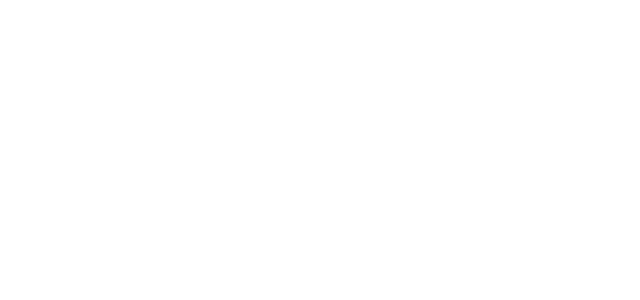
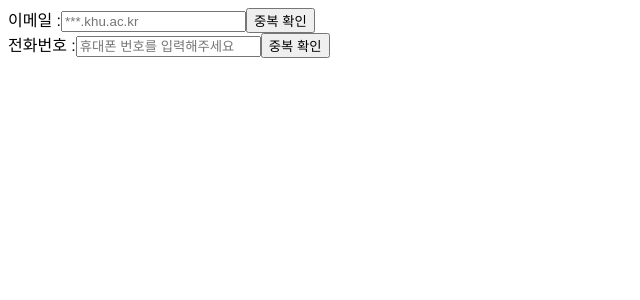
Before and after one commit to KHU-RETURN/return-community-frontend, a React (Create React App) app: page /signup in a window 1280 px wide. Before the commit this address had no page. Shown: the top 300 px of the page, without its empty margins (0-640 px from the left). Built offline with nearby package versions, Linux system fonts and the light colour scheme.

Commit message:
Feat : 이메일 중복, 전화번호 중복 api 연동

```diff
--- a/package.json
+++ b/package.json
@@ -8,6 +8,7 @@
     "@testing-library/user-event": "^13.2.1",
     "axios": "^1.4.0",
     "react": "^18.2.0",
+    "react-cookie": "^4.1.1",
     "react-dom": "^18.2.0",
     "react-redux": "^8.1.1",
     "react-router-dom": "^6.14.1",
--- a/src/App.js
+++ b/src/App.js
@@ -2,6 +2,7 @@
 import GlobalStyle from "./styles/globalStyle";
 import Landing from "./pages/Landing";
 import SignIn from "./pages/SignIn";
+import SignUp from "./pages/SignUp";
 import GoogleRedirect from "./components/GoogleRedirect";
 
 const App = () => {
@@ -21,6 +22,10 @@
           path="/code"
           element={<GoogleRedirect />}
         />
+        <Route
+          path="/signup"
+          element={<SignUp />}
+        />
       </Routes>
     </>
   );
--- a/src/components/GoogleRedirect.js
+++ b/src/components/GoogleRedirect.js
@@ -1,30 +1,42 @@
 import React from "react";
 import Spinner from "../assets/Spinner.gif";
+import { useEffect } from "react";
+import { useCookies } from "react-cookie";
+import { useNavigate } from "react-router-dom";
 import axios from "axios";
 
 function GoogleRedirect() {
-  let code = new URL(window.location.href).searchParams.get("code");
+  const code = new URL(window.location.href).searchParams.get("code");
+  const [cookies, setCookie] = useCookies();
+  const navigate = useNavigate();
 
-  React.useEffect(() => {
-    console.log(code);
-    /*
-    const url = `https://khu-return.site/sign-in/google?code=${code}`;
-    const config = {
-      headers: {
+  useEffect(() => {
+    //console.log(code);
+    async function GoogleLogin() {
+      const headers = {
         "Content-Type": "application/json",
-      },
-    };
+      };
 
-    try {
-      const response = axios.post(url, {}, config);
-      console.log(response.data);
-    } catch (error) {
-      console.log(error.response.data);
+      const res = await axios.post(
+        process.env.REACT_APP_API + `/sign-in/google?code=${code}`,
+        null,
+        { headers }
+      );
+      // 서버측 response에 Fullname 요소가 있다면 미등록 회원이라는 것임
+      // 따라서 서버 응답에 fullname이 있으면 회원가입 폼으로 이동, 아니라면 메인페이지 렌더링
+      if (res.data.fullname) {
+        navigate("/signup");
+        console.log(res.data);
+      } else {
+        const ACCESS_TOKEN = res.headers["authorization"];
+        navigate("/");
+      }
     }
-    */
+    GoogleLogin();
   }, []);
 
   return (
+    // 로딩이 길어질 시 보여지는 화면
     <div>
       <img
         src={Spinner}
@@ -34,4 +46,4 @@
   );
 }
 
-export default GoogleRedirect;
+export default React.memo(GoogleRedirect);
--- a/src/index.js
+++ b/src/index.js
@@ -1,13 +1,11 @@
-import React from 'react';
-import ReactDOM from 'react-dom/client';
-import App from './App';
-import { BrowserRouter } from 'react-router-dom';
+import React from "react";
+import ReactDOM from "react-dom/client";
+import App from "./App";
+import { BrowserRouter } from "react-router-dom";
 
-const root = ReactDOM.createRoot(document.getElementById('root'));
+const root = ReactDOM.createRoot(document.getElementById("root"));
 root.render(
-  <React.StrictMode>
-    <BrowserRouter>
-      <App />
-    </BrowserRouter>
-  </React.StrictMode>
+  <BrowserRouter>
+    <App />
+  </BrowserRouter>
 );
--- a/src/pages/SignIn.js
+++ b/src/pages/SignIn.js
@@ -10,7 +10,7 @@
       <Link
         to={`https://accounts.google.com/o/oauth2/v2/auth?scope=openid https://www.googleapis.com/auth/userinfo.email https://www.googleapis.com/auth/userinfo.profile&access_type=offline&include_granted_scope=true&response_type=code&state=state_parameter_passthrough_value&redirect_uri=http://localhost:8080/code&client_id=${CLIENT_ID}`}
       >
-        Google로그인
+        Google 로그인
       </Link>
     </div>
   );
--- /dev/null
+++ b/src/pages/SignUp.js
@@ -0,0 +1,90 @@
+import axios from "axios";
+import React from "react";
+import { useState } from "react";
+
+const SignUp = () => {
+  const [email, setEmail] = useState("");
+  const [phoneNum, setPhoneNum] = useState("");
+
+  const handleEmailChange = (e) => {
+    setEmail(e.target.value);
+  };
+
+  const isDuplicatedEmail = () => {
+    axios
+      .get(process.env.REACT_APP_API + `/validate-email/${email}`)
+      .then(() => {
+        console.log("사용 가능한 메일입니다");
+      })
+      .catch(() => {
+        // 서버측에서 ***khu.ac.kr 형식이 아니거나, 이미 등록된 메일인 경우 400 코드 반환
+        alert("이미 가입 되었거나 경희대 메일 양식이 아닙니다!");
+        setEmail("");
+      });
+  };
+
+  const handlePhoneNumChange = (e) => {
+    const inputPhoneNum = e.target.value;
+    const formattedPhoneNum = formatPhoneNum(inputPhoneNum);
+    setPhoneNum(formattedPhoneNum);
+  };
+
+  const formatPhoneNum = (num) => {
+    const cleaned = num.replace(/[^0-9]/g, "");
+
+    if (cleaned.length >= 11) {
+      return `${cleaned.slice(0, 3)}-${cleaned.slice(3, 7)}-${cleaned.slice(7, 11)}`;
+    }
+
+    // 입력된 번호가 7자리 이상인 경우
+    if (cleaned.length >= 7) {
+      return `${cleaned.slice(0, 3)}-${cleaned.slice(3, 7)}-${cleaned.slice(7)}`;
+    }
+
+    // 그 외의 경우는 그냥 반환
+    return cleaned;
+  };
+
+  const isDuplicatedPhoneNum = () => {
+    const phoneNumWithoutHyphen = phoneNum.replace(/-/g, "");
+    axios
+      .get(process.env.REACT_APP_API + `/validate-phone-number/${phoneNumWithoutHyphen}`)
+      .then(() => {
+        console.log("사용 가능한 번호입니다");
+      })
+      .catch(() => {
+        // 서버측에서 이미 등록된 휴대전화 번호가 있을 때 400 코드 반환
+        alert("이미 가입한 번호이거나 올바른 형식이 아닙니다!");
+        setPhoneNum("");
+      });
+  };
+
+  return (
+    <div>
+      <div>
+        이메일 :
+        <input
+          type="email"
+          value={email}
+          onChange={handleEmailChange}
+          placeholder="***.khu.ac.kr"
+        />
+        <button onClick={isDuplicatedEmail}>중복 확인</button>
+      </div>
+
+      <div>
+        전화번호 :
+        <input
+          type="text"
+          value={phoneNum}
+          onChange={handlePhoneNumChange}
+          maxLength={13}
+          placeholder="휴대폰 번호를 입력해주세요"
+        />
+        <button onClick={isDuplicatedPhoneNum}>중복 확인</button>
+      </div>
+    </div>
+  );
+};
+
+export default SignUp;
```
Also changed, not shown: 1 other file (tests, documents, lock files or other folders).
